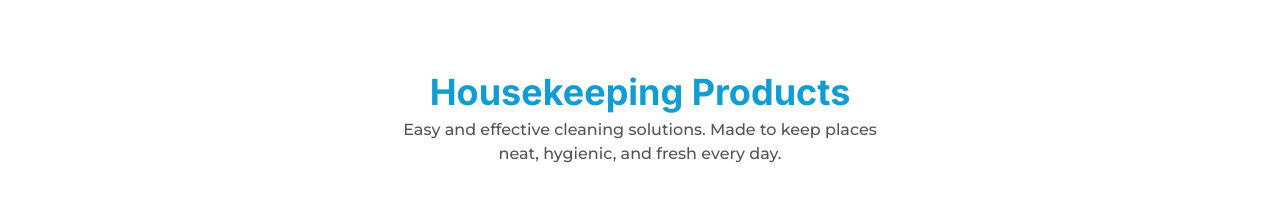
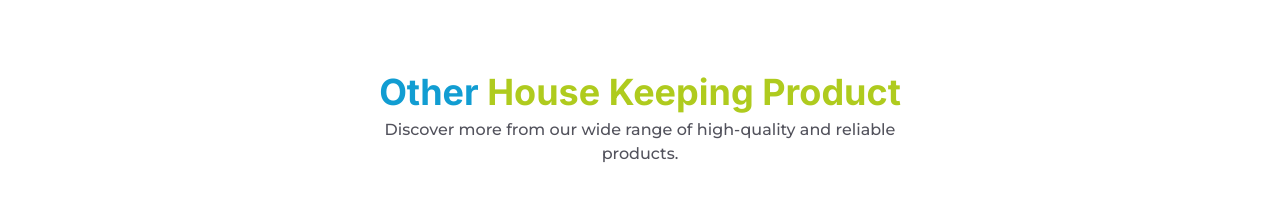
Before and after one commit to Semicolon-Wiz/ecoqual, a Next.js app: page /product/house-keeping/eco-hand-sanitizer in a window 1280 px wide. Shown: the part 736-952 px from the top of the page. Built offline with nearby package versions, Linux system fonts and the light colour scheme.

Commit message:
Add recent product

```diff
--- a/src/app/product/house-keeping/[id]/page.tsx
+++ b/src/app/product/house-keeping/[id]/page.tsx
@@ -7,7 +7,7 @@ export default async function Product({ params }: { params: Promise<{ id: string
   return (
     <main className="relative w-full">
         <HouseKeepingProduct id={id} />
-        <RecentProduct id={id} category={'houseKeeping'} />
+        <RecentProduct id={id} category={'houseKeeping'} name={'House Keeping Product'} />
     </main>
   )
 }
--- a/src/components/RecentProduct.tsx
+++ b/src/components/RecentProduct.tsx
@@ -5,7 +5,7 @@ import Image from 'next/image';
 import Link from 'next/link';
 import React from 'react'
 
-export default function RecentProduct({ id, category }: { id: string, category: keyof ProductData }) {
+export default function RecentProduct({ id, category, name }: { id: string, category: keyof ProductData, name:string }) {
     const data = Product[category]?.filter((item: ProductType) => item.slug.toLowerCase() !== id.toLowerCase());
     return (
         <Section>
@@ -13,10 +13,12 @@ export default function RecentProduct({ id, category }: { id: string, category:
                 <div className='relative w-full flex flex-col lg:gap-14 md:gap-10 gap-8'>
                     <div className='flex-1 text-center'>
                         <Heading classname='text-secondry'>
-                            Housekeeping Products
+                            Other <span className='text-primary !font-inter'>
+                                {name}
+                            </span>
                         </Heading>
                         <Subheading classname='max-w-lg mx-auto'>
-                            Easy and effective cleaning solutions. Made to keep places neat, hygienic, and fresh every day.
+                            Discover more from our wide range of high-quality and reliable products.
                         </Subheading>
                     </div>
 
```
